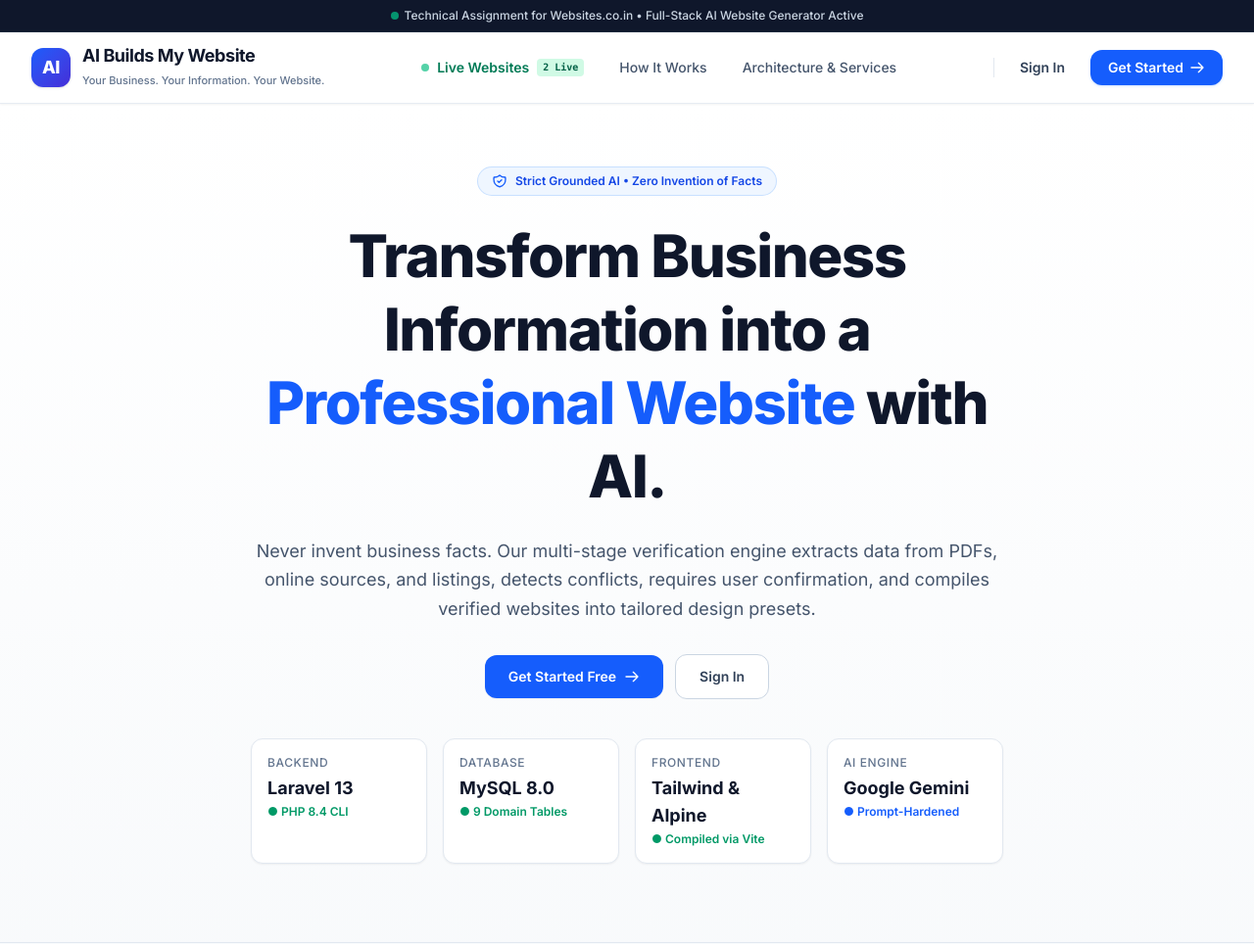
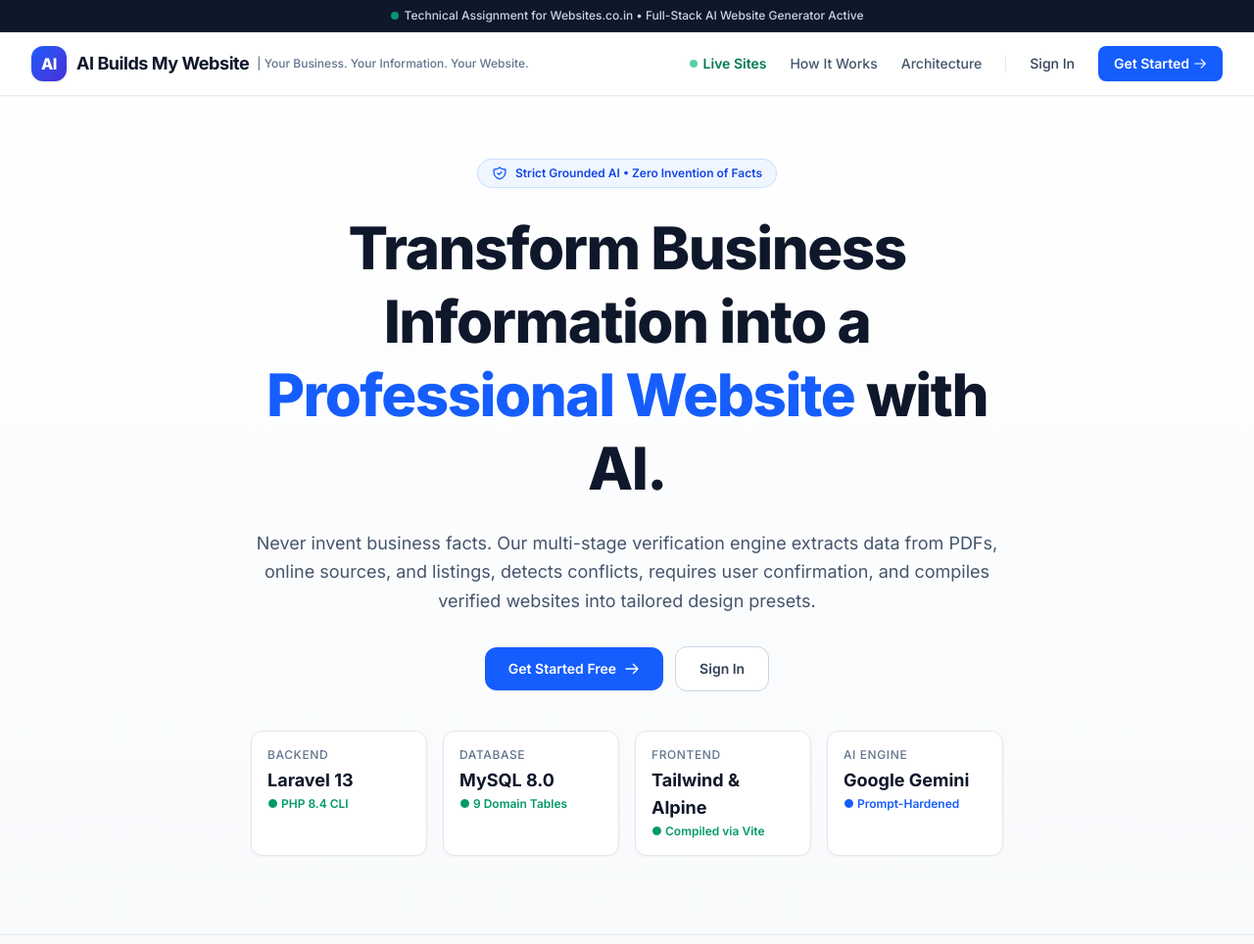
Before and after one commit to Tirthamithari30/ai-builds-my-website, a Laravel app: page / in a window 1280 px wide. Shown: the top 964 px of the page at 98% size. Run offline with Laravel 12, Linux system fonts and the light colour scheme; style sheets or scripts are compiled from the project's sources; some web fonts are replaced.

Commit message:
style(landing): format navbar and branding into single clean horizontal line

```diff
--- a/resources/views/welcome.blade.php
+++ b/resources/views/welcome.blade.php
@@ -20,48 +20,45 @@
 
     <!-- Main Navigation Header -->
     <header class="sticky top-0 z-40 bg-white/95 backdrop-blur-md border-b border-slate-200/80 shadow-xs" x-data="{ mobileNavOpen: false }">
-        <div class="max-w-7xl mx-auto px-4 sm:px-6 lg:px-8 h-18 flex items-center justify-between gap-4">
-            <!-- Brand Logo -->
-            <a href="{{ route('home') }}" class="flex items-center gap-3 flex-shrink-0 group">
-                <div class="w-10 h-10 rounded-xl bg-gradient-to-br from-blue-600 to-indigo-700 flex items-center justify-center text-white shadow-sm font-extrabold text-lg tracking-tight group-hover:scale-105 transition-transform">
+        <div class="max-w-7xl mx-auto px-4 sm:px-6 lg:px-8 h-16 flex items-center justify-between gap-4">
+            <!-- Brand Logo (Single Line) -->
+            <a href="{{ route('home') }}" class="flex items-center gap-2.5 flex-shrink-0 group whitespace-nowrap">
+                <div class="w-9 h-9 rounded-xl bg-gradient-to-br from-blue-600 to-indigo-700 flex items-center justify-center text-white shadow-sm font-extrabold text-base tracking-tight group-hover:scale-105 transition-transform">
                     AI
                 </div>
-                <div>
-                    <span class="text-base sm:text-lg font-bold text-slate-900 tracking-tight block leading-tight">AI Builds My Website</span>
-                    <span class="hidden xl:inline-block text-[11px] text-slate-500 font-medium">Your Business. Your Information. Your Website.</span>
+                <div class="flex items-center gap-2">
+                    <span class="text-base sm:text-lg font-bold text-slate-900 tracking-tight">AI Builds My Website</span>
+                    <span class="hidden xl:inline-block text-xs text-slate-500 font-medium">| Your Business. Your Information. Your Website.</span>
                 </div>
             </a>
 
-            <!-- Desktop Navigation Links -->
-            <nav class="hidden md:flex items-center gap-1 lg:gap-2">
-                <a href="#showcase" class="px-3.5 py-2 rounded-xl text-sm font-semibold text-emerald-700 hover:text-emerald-900 hover:bg-emerald-50/80 transition-all inline-flex items-center gap-2">
+            <!-- Desktop Navigation & Actions (All In One Clean Line) -->
+            <div class="hidden md:flex items-center gap-5 lg:gap-6 whitespace-nowrap">
+                <a href="#showcase" class="text-sm font-semibold text-emerald-700 hover:text-emerald-900 transition-colors inline-flex items-center gap-1.5">
                     <span class="w-2 h-2 rounded-full bg-emerald-500 animate-pulse"></span>
-                    <span>Live Websites</span>
-                    <span class="px-1.5 py-0.5 rounded text-[10px] font-mono font-bold bg-emerald-100 text-emerald-800">2 Live</span>
+                    <span>Live Sites</span>
                 </a>
-                <a href="#verification" class="px-3.5 py-2 rounded-xl text-sm font-medium text-slate-600 hover:text-slate-900 hover:bg-slate-100/70 transition-all">
+                <a href="#verification" class="text-sm font-medium text-slate-600 hover:text-slate-900 transition-colors">
                     How It Works
                 </a>
-                <a href="#architecture" class="px-3.5 py-2 rounded-xl text-sm font-medium text-slate-600 hover:text-slate-900 hover:bg-slate-100/70 transition-all">
-                    Architecture & Services
+                <a href="#architecture" class="text-sm font-medium text-slate-600 hover:text-slate-900 transition-colors">
+                    Architecture
                 </a>
-            </nav>
 
-            <!-- Action & Auth Buttons (Desktop) -->
-            <div class="hidden md:flex items-center gap-3">
-                <div class="h-5 w-px bg-slate-200"></div>
+                <div class="h-4 w-px bg-slate-200"></div>
+
                 @auth
-                    <a href="{{ route('dashboard') }}" class="inline-flex items-center gap-2 px-4 py-2 rounded-xl text-sm font-semibold text-white bg-blue-600 hover:bg-blue-700 shadow-sm transition-all hover:shadow">
+                    <a href="{{ route('dashboard') }}" class="inline-flex items-center gap-1.5 px-3.5 py-1.5 rounded-lg text-xs font-semibold text-white bg-blue-600 hover:bg-blue-700 shadow-xs transition-colors">
                         <span>Dashboard</span>
-                        <svg class="w-4 h-4" fill="none" stroke="currentColor" viewBox="0 0 24 24"><path stroke-linecap="round" stroke-linejoin="round" stroke-width="2" d="M14 5l7 7m0 0l-7 7m7-7H3"/></svg>
+                        <svg class="w-3.5 h-3.5" fill="none" stroke="currentColor" viewBox="0 0 24 24"><path stroke-linecap="round" stroke-linejoin="round" stroke-width="2" d="M14 5l7 7m0 0l-7 7m7-7H3"/></svg>
                     </a>
                 @else
-                    <a href="{{ route('login') }}" class="px-3.5 py-2 rounded-xl text-sm font-semibold text-slate-700 hover:text-blue-600 hover:bg-slate-100/70 transition-colors">
+                    <a href="{{ route('login') }}" class="text-sm font-medium text-slate-700 hover:text-blue-600 transition-colors">
                         Sign In
                     </a>
-                    <a href="{{ route('register') }}" class="inline-flex items-center gap-1.5 px-4.5 py-2 rounded-xl text-sm font-semibold text-white bg-blue-600 hover:bg-blue-700 shadow-sm shadow-blue-500/20 hover:shadow transition-all">
+                    <a href="{{ route('register') }}" class="inline-flex items-center gap-1 px-4 py-2 rounded-lg text-sm font-semibold text-white bg-blue-600 hover:bg-blue-700 shadow-xs hover:shadow-sm transition-all">
                         <span>Get Started</span>
-                        <svg class="w-4 h-4" fill="none" stroke="currentColor" viewBox="0 0 24 24"><path stroke-linecap="round" stroke-linejoin="round" stroke-width="2" d="M14 5l7 7m0 0l-7 7m7-7H3"/></svg>
+                        <svg class="w-3.5 h-3.5" fill="none" stroke="currentColor" viewBox="0 0 24 24"><path stroke-linecap="round" stroke-linejoin="round" stroke-width="2" d="M14 5l7 7m0 0l-7 7m7-7H3"/></svg>
                     </a>
                 @endauth
             </div>
@@ -106,7 +103,7 @@
                     How Conflict Resolution Works
                 </a>
                 <a href="#architecture" @click="mobileNavOpen = false" class="block px-3.5 py-2.5 rounded-xl text-sm font-medium text-slate-700 hover:text-slate-900 hover:bg-slate-50 transition-colors">
-                    Architecture & Services
+                    Architecture
                 </a>
             </nav>
             <div class="pt-3 border-t border-slate-100 flex flex-col gap-2">
```
